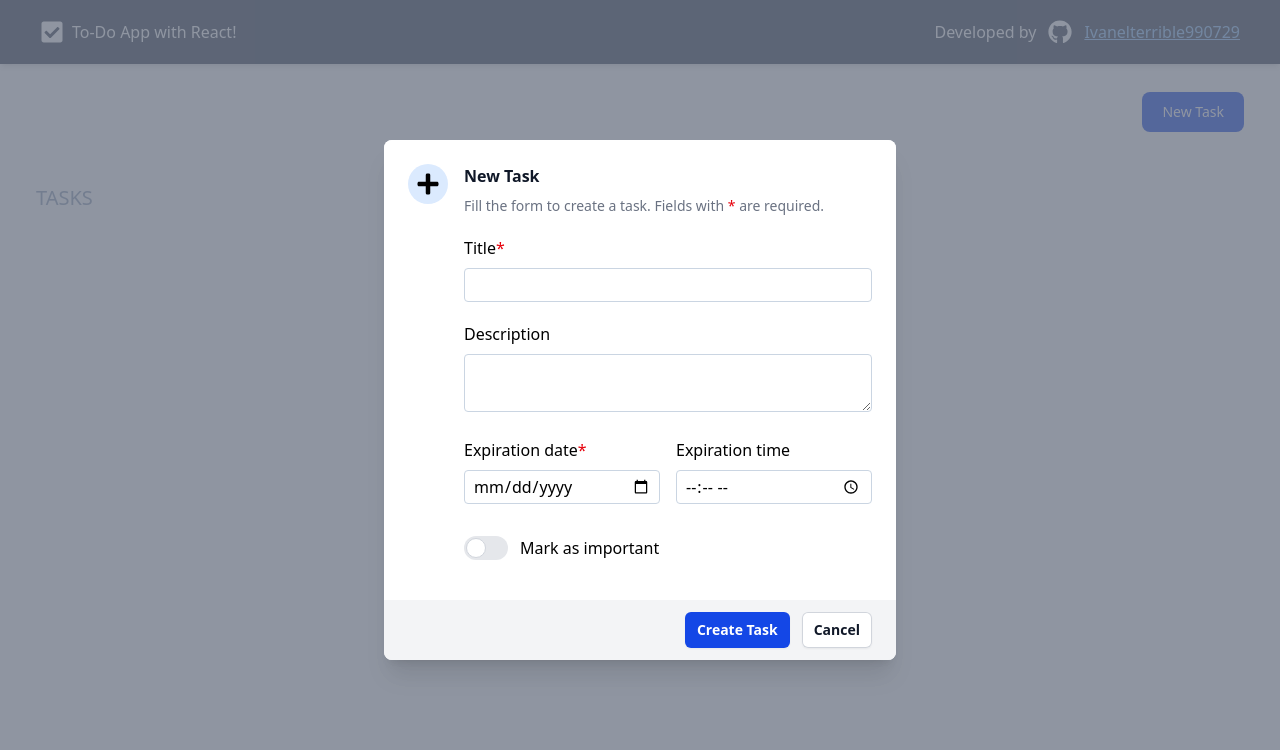
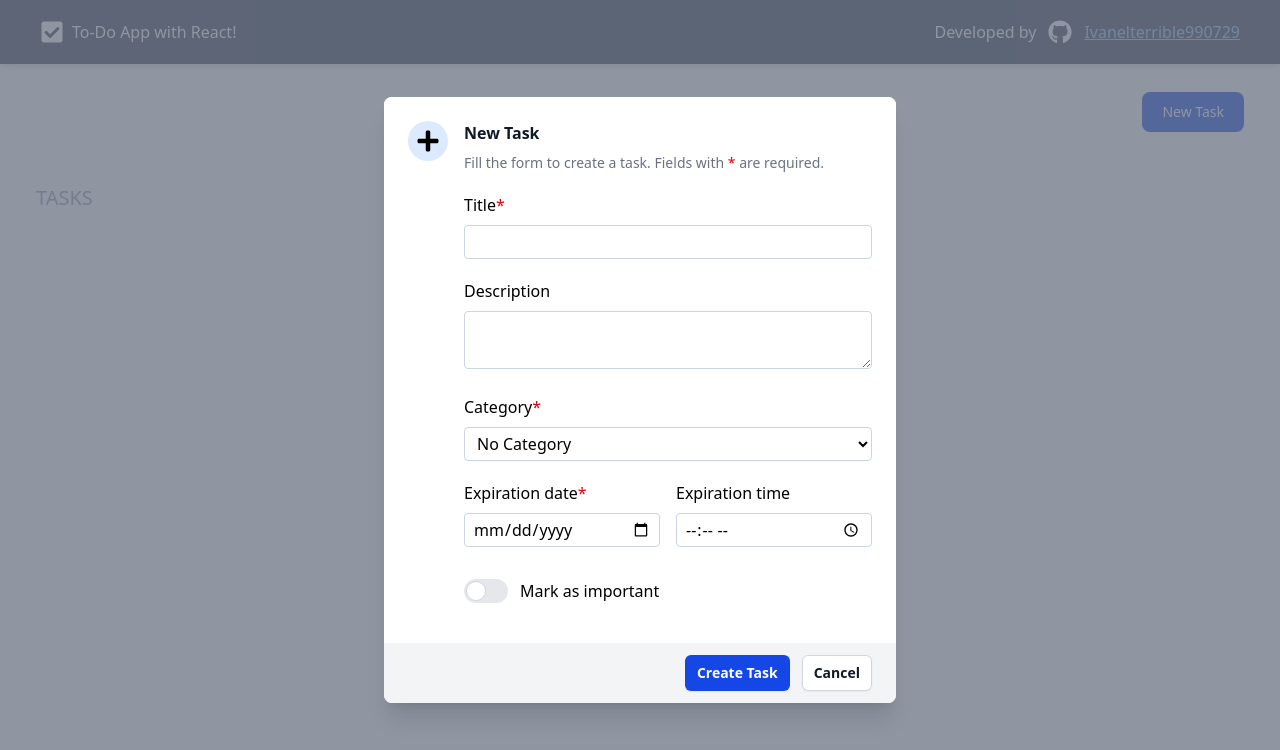
Before and after one commit to Ivanelterrible990729/todo-app-react, a React (Vite) app: page / in a window 1280 px wide. Both pictures are taken after a click on the button "New Task". Shown: the top 750 px of the page. Built offline with nearby package versions, Linux system fonts and the light colour scheme.

Commit message:
Create tasks with categories

```diff
--- a/src/components/task/TaskForm.jsx
+++ b/src/components/task/TaskForm.jsx
@@ -1,6 +1,7 @@
-import { Dialog, DialogBackdrop, DialogPanel, DialogTitle } from '@headlessui/react'
+import { Dialog, DialogBackdrop, DialogPanel, DialogTitle } from '@headlessui/react';
 import { useEffect, useState } from 'react';
 import { FaPlus } from 'react-icons/fa';
+import { categories} from '../../data/categories';
 
 export default function TaskForm({onCreate, onEdit, taskToEdit, setTaskToEdit}) {
 
@@ -11,11 +12,17 @@ export default function TaskForm({onCreate, onEdit, taskToEdit, setTaskToEdit})
     const [date, setDate] = useState('');
     const [time, setTime] = useState('');
     const [important, setImportant] = useState(false);
+    const [categoryId, setCategoryId] = useState('0');
+
+    const categoriesOptions = categories.map(category =>
+        <option key={category.id} value={category.id}>{category.name}</option>
+    );
 
     useEffect(() => {
         if (taskToEdit) {
             setTitle(taskToEdit.data.title);
             setDescription(taskToEdit.data.description);
+            setCategoryId(taskToEdit.data.categoryId);
             setDate(taskToEdit.data.date.toISOString().split("T")[0]);
             setTime(taskToEdit.data.time);
             setImportant(taskToEdit.data.important);
@@ -29,6 +36,7 @@ export default function TaskForm({onCreate, onEdit, taskToEdit, setTaskToEdit})
         const newData = {
             title,
             description,
+            categoryId,
             date: new Date(date + 'T00:00:00'),
             time: time || null,
             important
@@ -54,6 +62,7 @@ export default function TaskForm({onCreate, onEdit, taskToEdit, setTaskToEdit})
 
         setTitle('');
         setDescription('');
+        setCategoryId('1');
         setDate('');
         setTime('');
         setImportant(false);
@@ -126,6 +135,22 @@ export default function TaskForm({onCreate, onEdit, taskToEdit, setTaskToEdit})
                                                     onChange={(e) => setDescription(e.target.value)}
                                                 >
                                                 </textarea>
+                                            </div>
+
+                                            <div className='mb-3'>
+                                            <label htmlFor="form-description">
+                                                    Category
+                                                    <span className='text-danger'>*</span>
+                                                </label>
+
+                                                <select
+                                                    id="form-category"
+                                                    className='border border-slate-300 rounded w-full px-2 py-1 my-2'
+                                                    value={categoryId}
+                                                    onChange={(e) => setCategoryId(e.target.value)}
+                                                >
+                                                    { categoriesOptions }
+                                                </select>
                                             </div>
 
                                             <div className='grid grid-cols-12 gap-4 mb-3'>
--- a/src/components/task/TaskItem.jsx
+++ b/src/components/task/TaskItem.jsx
@@ -1,5 +1,6 @@
 import { Menu, MenuButton, MenuItem, MenuItems } from "@headlessui/react";
 import { FaCalendar, FaEllipsisV, FaPen, FaStopwatch, FaTrash } from "react-icons/fa";
+import { categories } from "../../data/categories";
 
 export default function TaskItem({id, isChecked, data, onToggle, onDelete, onEdit}) {
     return (
@@ -22,11 +23,11 @@ export default function TaskItem({id, isChecked, data, onToggle, onDelete, onEdi
                             </span>
                         </label>
 
-                        {/* <span className="flex items-center text-sm border-l ml-5 pl-5 space-x-2">
-                            <span className="rounded-lg bg-amber-300 text-yellow-700 px-2 py-1">Category 1</span>
-                            <span className="rounded-lg bg-green-300 text-green-700 px-2 py-1">Category 2</span>
-                            <span className="rounded-lg bg-purple-300 text-purple-700 px-2 py-1">Category 3</span>
-                        </span> */}
+                        <span className="flex items-center text-sm border-l ml-5 pl-5 space-x-2">
+                            <span className={'rounded-lg px-2 py-1 ' + categories[data.categoryId].color}>
+                                {categories[data.categoryId].name}
+                            </span>
+                        </span>
                     </div>
 
                     <div className="flex items-center">
--- /dev/null
+++ b/src/data/categories.js
@@ -0,0 +1,8 @@
+export const categories = [
+    {id: '0', name: 'No Category', color:'bg-slate-300 text-slate-700'},
+    {id: '1', name: 'Personal', color:'bg-blue-300 text-blue-700'},
+    {id: '2', name: 'Work', color:'bg-red-300 text-red-700'},
+    {id: '3', name: 'Hobby', color:'bg-purple-300 text-purple-700'},
+    {id: '4', name: 'Fitness', color:'bg-green-300 text-green-700'},
+    {id: '5', name: 'Shopping', color:'bg-amber-300 text-yellow-700'},
+];
```
